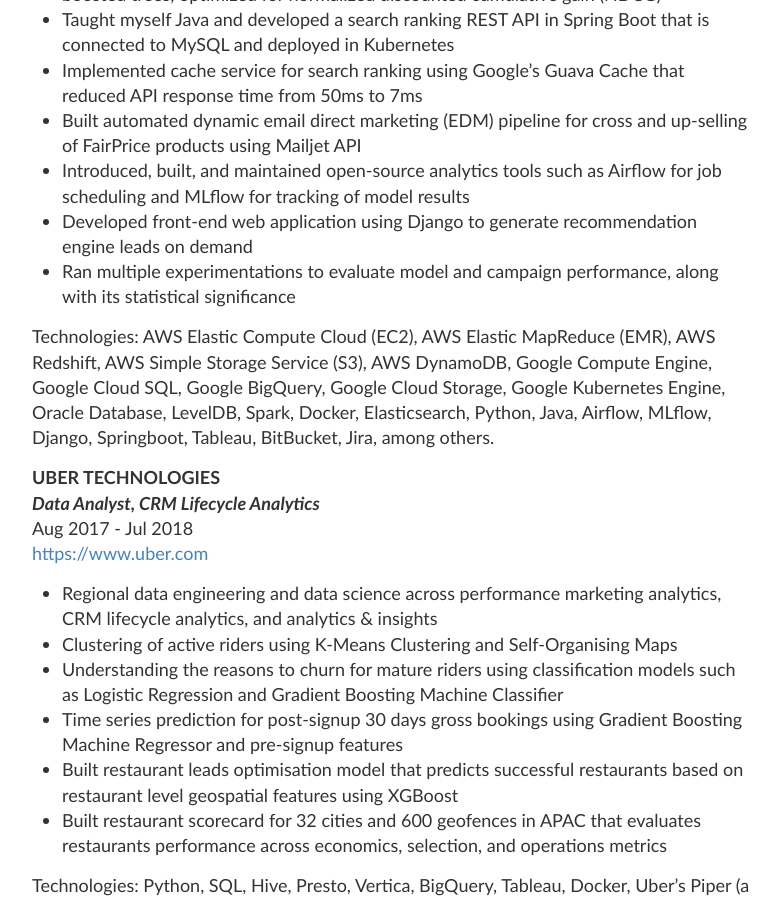
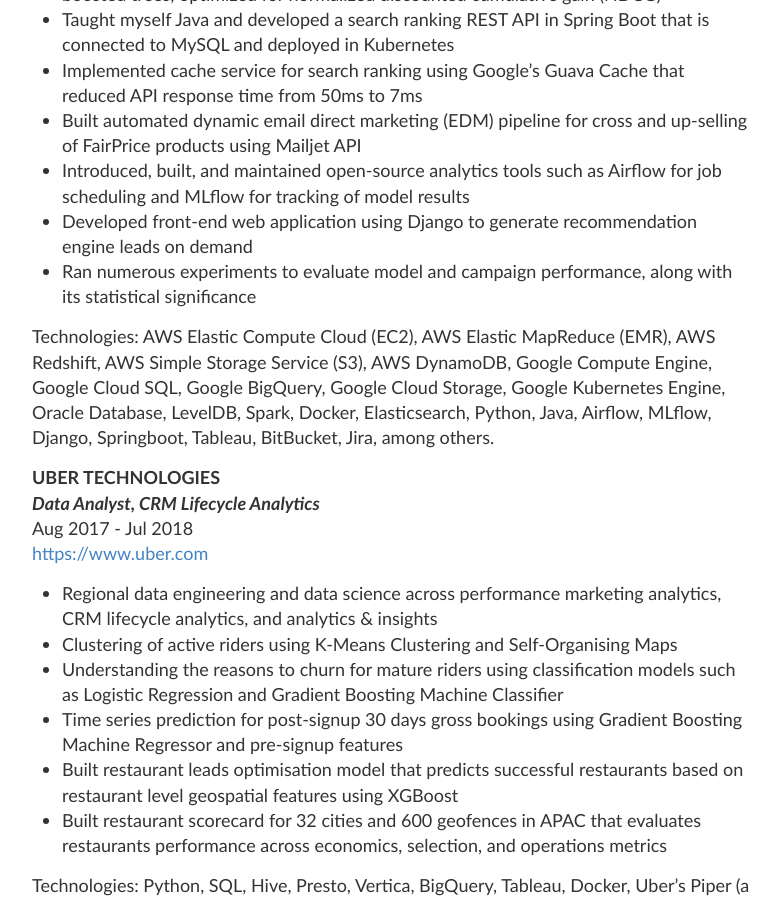
Before and after one commit to wngaw/wngaw.github.io, a Jekyll site: the page built from resume.md, in a window 1280 px wide and 900 px high, scrolled down 644 px. Shown: the whole window, without its empty margins (248-1027 px from the left). Built offline with Jekyll 4.4.1, drawn with Linux system fonts in a browser that asks for light colours.

Commit message:
correct spelling

```diff
--- a/resume.md
+++ b/resume.md
@@ -19,7 +19,7 @@
 - Built automated dynamic email direct marketing (EDM) pipeline for cross and up-selling of FairPrice products using Mailjet API
 - Introduced, built, and maintained open-source analytics tools such as Airflow for job scheduling and MLflow for tracking of model results
 - Developed front-end web application using Django to generate recommendation engine leads on demand
-- Ran multiple experimentations to evaluate model and campaign performance, along with its statistical significance
+- Ran numerous experiments to evaluate model and campaign performance, along with its statistical significance
 
 Technologies: AWS Elastic Compute Cloud (EC2), AWS Elastic MapReduce (EMR), AWS Redshift, AWS Simple Storage Service (S3), AWS DynamoDB, Google Compute Engine, Google Cloud SQL, Google BigQuery, Google Cloud Storage, Google Kubernetes Engine, Oracle Database, LevelDB, Spark, Docker, Elasticsearch, Python, Java, Airflow, MLflow, Django, Springboot, Tableau, BitBucket, Jira, among others.
 
```
